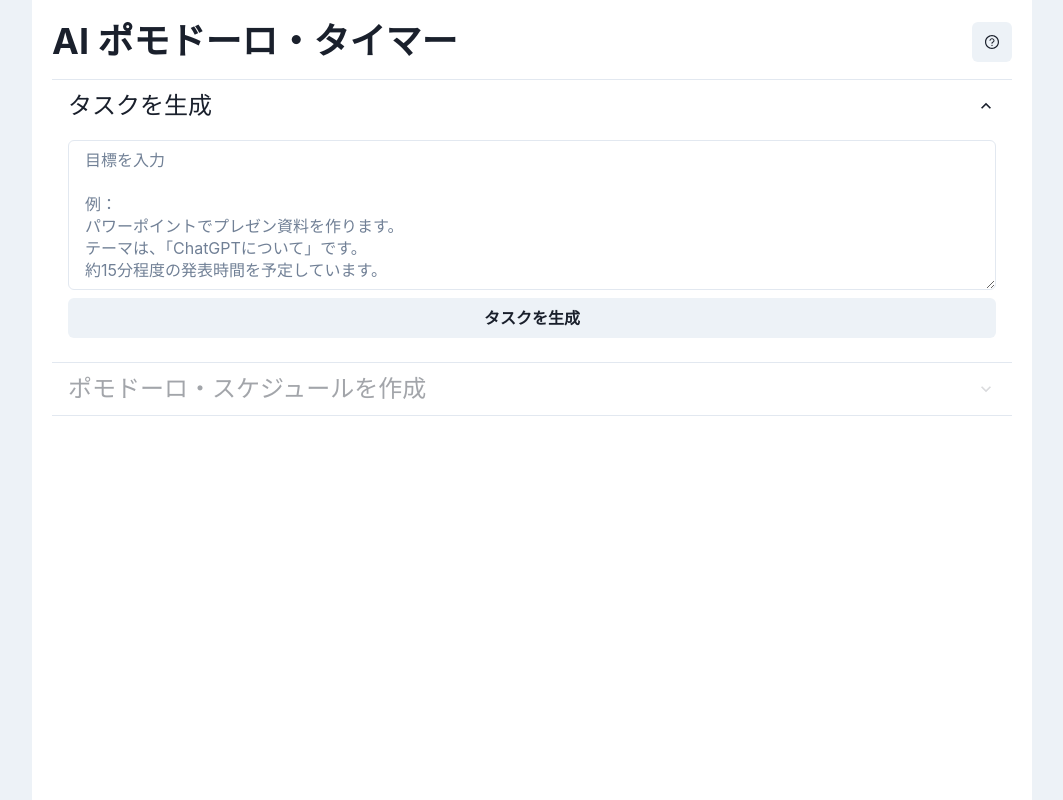
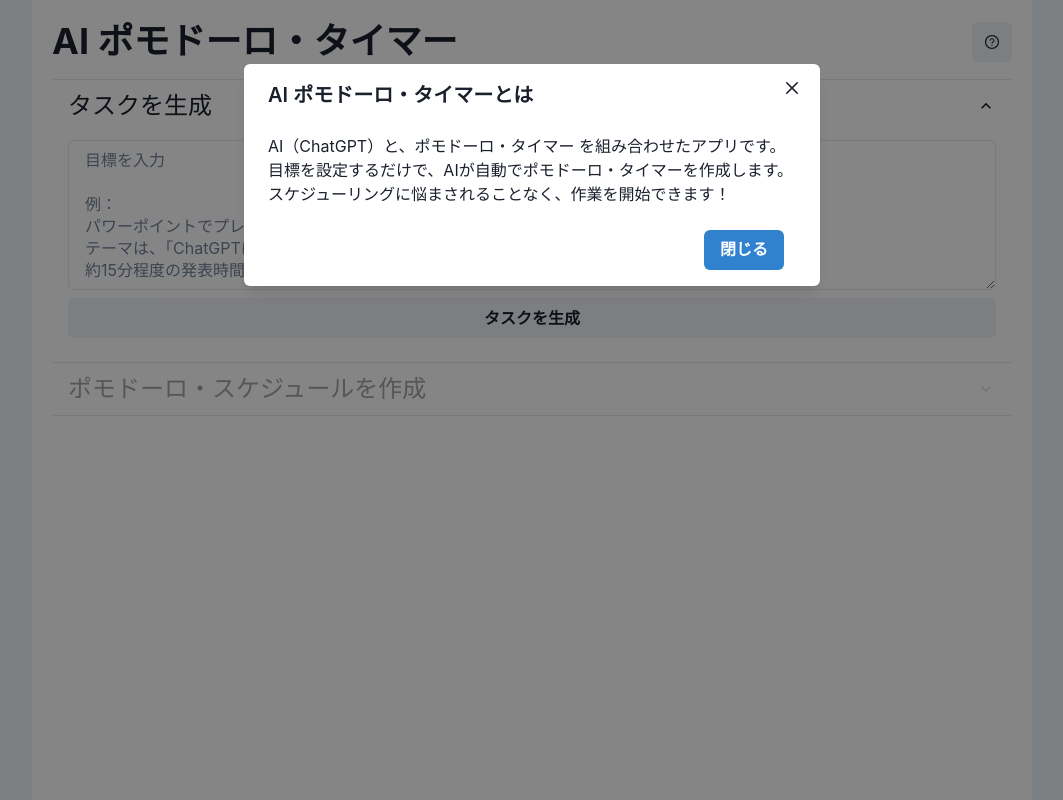
Before and after one commit to shmp-dev/ai-pomodoro-timer, a React (Create React App) app: page / in a window 1280 px wide. Both pictures are taken after a click on the button 1100 px from the left and 41 px from the top of the page. Shown: the whole page, without its empty margins (108-1171 px from the left). Built offline with nearby package versions, Linux system fonts and the light colour scheme.

Commit message:
[update]説明モーダルを作成

```diff
--- a/src/components/TutorialButton.jsx
+++ b/src/components/TutorialButton.jsx
@@ -1,10 +1,40 @@
 import {
-    IconButton
+    IconButton,
+    Button,
+    Modal,
+    ModalOverlay,
+    ModalContent,
+    ModalHeader,
+    ModalFooter,
+    ModalBody,
+    ModalCloseButton,
+    useDisclosure,
+    Text
   } from '@chakra-ui/react';
 import { AiOutlineQuestionCircle } from 'react-icons/ai';
 
 export const TutorialButton = () => {
+    const { isOpen, onOpen, onClose } = useDisclosure()
     return (
-        <IconButton icon={<AiOutlineQuestionCircle />} />
+        <>
+            <IconButton icon={<AiOutlineQuestionCircle />}  onClick={onOpen}/>
+            <Modal size={'xl'} isOpen={isOpen} onClose={onClose}>
+                <ModalOverlay />
+                <ModalContent>
+                <ModalHeader>AI ポモドーロ・タイマーとは</ModalHeader>
+                <ModalCloseButton />
+                <ModalBody>
+                    <Text>AI（ChatGPT）と、ポモドーロ・タイマー を組み合わせたアプリです。</Text>
+                    <Text>目標を設定するだけで、AIが自動でポモドーロ・タイマーを作成します。</Text>
+                    <Text>スケジューリングに悩まされることなく、作業を開始できます！</Text>
+                </ModalBody>
+                <ModalFooter>
+                    <Button colorScheme='blue' mr={3} onClick={onClose}>
+                    閉じる
+                    </Button>
+                </ModalFooter>
+                </ModalContent>
+            </Modal>
+        </>
     );
 };
```
